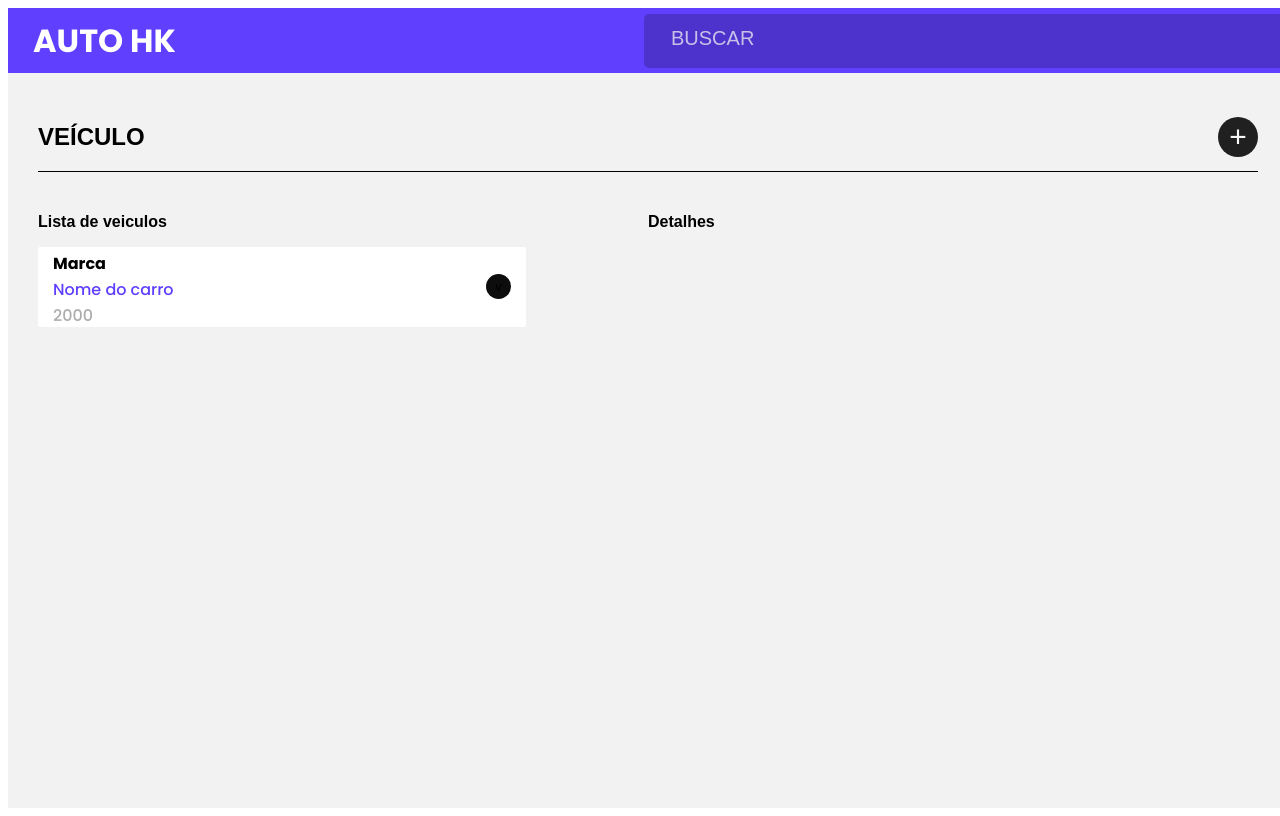
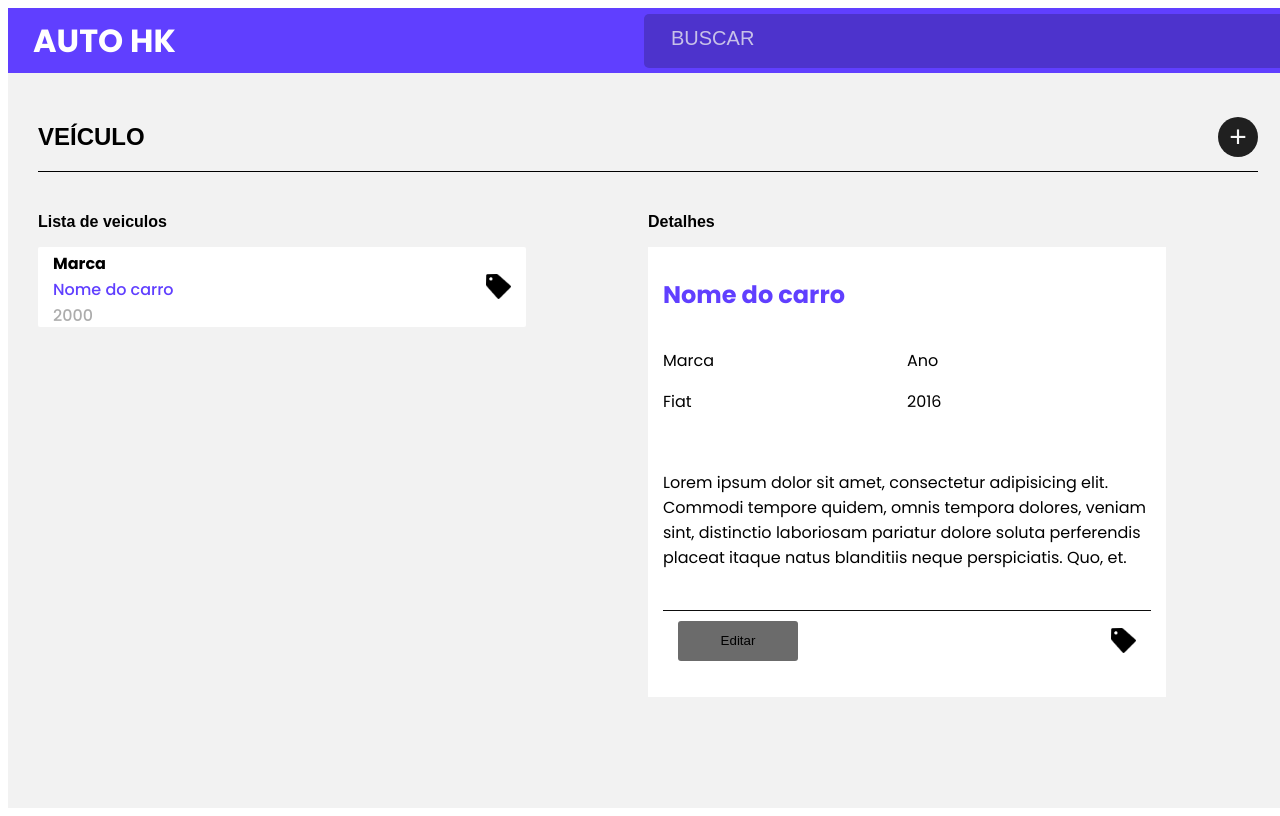
Before and after one commit to DiogoRodriguees/AUTO_HK, a React (Vite) app in the folder client/: page / in a window 1280 px wide. Built offline with nearby package versions, Linux system fonts and the light colour scheme.

Commit message:
estrutura basica do card detalhes

```diff
--- /dev/null
+++ b/client/src/components/CarDetails/index.jsx
@@ -0,0 +1,32 @@
+import "./style.css"
+
+export default function CardDetails(){
+    return (
+        <div className="container-details">
+            <h2 className="nome-veiculo">Nome do carro</h2>
+
+            <div className="container-marca-ano">
+                <div>
+                    <p>Marca</p>
+                    <p>Fiat</p>
+                </div>
+                <div>
+                    <p>Ano</p>
+                    <p>2016</p>
+                </div>
+            </div>
+
+            <p className="descricao-veiculo">
+                Lorem ipsum dolor sit amet, consectetur adipisicing elit.
+                Commodi tempore quidem, omnis tempora dolores, veniam sint,
+                distinctio laboriosam pariatur dolore soluta perferendis placeat
+                itaque natus blanditiis neque perspiciatis. Quo, et.
+            </p>
+
+            <dir class="container-edit">
+                <button>Editar</button>
+                <img src="../../src/img/ticket.png" alt="" />
+            </dir>
+        </div>
+    );
+}
--- /dev/null
+++ b/client/src/components/CarDetails/style.css
@@ -0,0 +1,44 @@
+.container-details {
+    background-color: #fff;
+    padding: 10px 15px;
+    width: 80%;
+    height: auto;
+}
+
+.nome-veiculo{
+    color: #603FFF;
+}
+
+.container-marca-ano{
+    display: flex;
+}
+
+.container-marca-ano div{
+    width: 50%;
+
+}
+
+.descricao-veiculo{
+    margin: 40px 0px;
+}
+
+.container-edit{
+    border-top: 1px solid #0d0d0d;
+    display: flex;
+    padding: 10px 15px;
+    align-items: center;
+    justify-content: space-between;
+}
+
+.container-edit img{
+    height: 25px;
+    width: 25px;
+}
+
+.container-edit button{
+    height: 40px;
+    width: 120px;
+    border: none;
+    border-radius: 3px;
+    background-color: #6b6b6b;
+}
--- a/client/src/components/CardVeiculo/index.jsx
+++ b/client/src/components/CardVeiculo/index.jsx
@@ -4,12 +4,14 @@ export default function CardVeiculo(){
     return (
         <div className="card-container">
             <div className="informacoes-veiculo">
-                <p className="card-marca"><b>Marca</b></p>
+                <p className="card-marca">
+                    <b>Marca</b>
+                </p>
                 <p className="card-nome-veiculo">Nome do carro</p>
                 <p className="card-ano-veiculo">2000</p>
             </div>
 
-            <button className="status-veiculo">v</button>
+            <img className="ticket-compra" src="../../../src/img/ticket.png" alt="" />
         </div>
-    )
+    );
 }
--- a/client/src/components/CardVeiculo/style.css
+++ b/client/src/components/CardVeiculo/style.css
@@ -41,12 +41,23 @@
     background-color: #fff;
     margin-right: 15px;
     border: none;
-    background-color: #0d0d0d;
     border-radius: 50%;
     height: 25px;
     width: 25px;
 }
 
+.ticket-compra{
+    height: 25px;
+    width: 25px;
+    margin-right: 15px;
+}
+
+.ticket-compra:hover{
+    cursor: pointer;
+    transform: scale(1.1);
+}
+
+
 .status-veiculo:hover{
     cursor: pointer;
 }
--- a/client/src/components/ListaVeiculo/index.jsx
+++ b/client/src/components/ListaVeiculo/index.jsx
@@ -1,3 +1,4 @@
+import CardDetails from "../CarDetails";
 import CardVeiculo from "../CardVeiculo";
 import "./style.css"
 
@@ -12,7 +13,7 @@ export default function ListaVeiculo(){
             </div>
             <div className="detalhes-container">
                 <h3 className="detalhes-titulo">Detalhes</h3>
-
+                <CardDetails/>
             </div>
         </div>
     )
```
Also changed, not shown: client/src/img/ticket.png (added).
